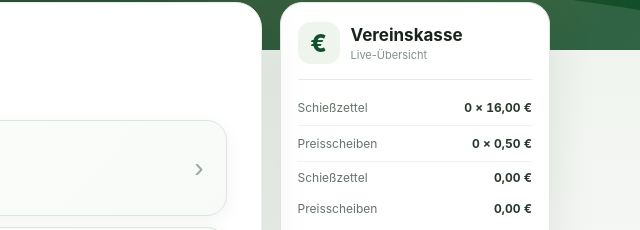
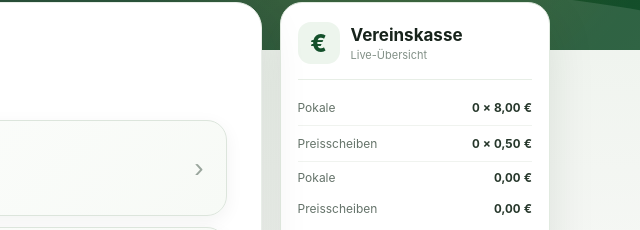
Before and after one commit to Alex021084/Pokal-Schiessen, a plain HTML site: page index.html in a window 1280 px wide. Shown: the part 174-404 px from the top of the page, 640-1280 px from the left. Drawn offline with Linux system fonts and the light colour scheme.

Commit message:
Add files via upload

```diff
--- a/index.html
+++ b/index.html
@@ -158,6 +158,12 @@ button{min-height:52px;border:0;border-radius:14px;padding:0 20px;font-size:16px
 .status-no{color:#cf3434;font-size:20px}
 .summary-reset{width:100%;margin-top:9px;min-height:45px;border:1px solid #edcaca;border-radius:12px;background:#fff5f4;color:#a52a2a;font-size:13px;font-weight:750;box-shadow:none}
 .summary-reset:hover{background:#fbe8e6;color:#8e1e1e}
+
+/* Einnahmen-Tabelle: Anzahl und Einnahmen sauber mittig ausrichten */
+.summary-table-wrap .summary-table thead th:nth-child(2),
+.summary-table-wrap .summary-table thead th:nth-child(3),
+.summary-table-wrap .summary-table tbody td:nth-child(2),
+.summary-table-wrap .summary-table tbody td:nth-child(3){text-align:center}
 </style></head><body>
 <header class="hero">
   <div class="brand">
@@ -197,9 +203,9 @@ button{min-height:52px;border:0;border-radius:14px;padding:0 20px;font-size:16px
 </main>
 <aside class="cash-card" aria-label="Vereinskasse">
   <div class="cash-head"><span class="cash-icon">€</span><div><strong>Vereinskasse</strong><small>Live-Übersicht</small></div></div>
-  <div class="cash-line"><span>Schießzettel</span><strong id="cashPokalCount">0 × 16,00 €</strong></div>
+  <div class="cash-line"><span>Pokale</span><strong id="cashPokalCount">0 × 8,00 €</strong></div>
   <div class="cash-line"><span>Preisscheiben</span><strong id="cashScheibenCount">0 × 0,50 €</strong></div>
-  <div class="cash-subtotal"><span>Schießzettel</span><strong id="cashPokalTotal">0,00 €</strong></div>
+  <div class="cash-subtotal"><span>Pokale</span><strong id="cashPokalTotal">0,00 €</strong></div>
   <div class="cash-subtotal"><span>Preisscheiben</span><strong id="cashScheibenTotal">0,00 €</strong></div>
   <div class="cash-total"><span>Gesamt</span><strong id="cashGrandTotal">0,00 €</strong></div>
   <div class="cash-actions">
@@ -510,9 +516,10 @@ function saveFinanceState(){
 }
 function updateCashRegister(){
   pokalCount=shotRecords.length;
-  const pokalTotal=pokalCount*16;
+  const trophyCount=pokalCount*2;
+  const pokalTotal=trophyCount*8;
   const scheibenTotal=preisscheibenCount*0.5;
-  $('cashPokalCount').textContent=pokalCount+' × 16,00 €';
+  $('cashPokalCount').textContent=trophyCount+' × 8,00 €';
   $('cashScheibenCount').textContent=preisscheibenCount+' × 0,50 €';
   $('cashPokalTotal').textContent=euro(pokalTotal);
   $('cashScheibenTotal').textContent=euro(scheibenTotal);
@@ -547,7 +554,7 @@ function renderSummary(){
     </div>
     <h3 class="summary-section-title">Einnahmen</h3>
     <div class="summary-table-wrap"><table class="summary-table"><thead><tr><th>Position</th><th>Anzahl</th><th>Einnahmen</th></tr></thead><tbody>
-      <tr><td>Schießzettel</td><td>${shotRecords.length}</td><td>${euro(sheetRevenue)}</td></tr>
+      <tr><td>Pokale</td><td>${shotRecords.length*2}</td><td>${euro(sheetRevenue)}</td></tr>
       <tr><td>Preisscheiben</td><td>${preisscheibenCount}</td><td>${euro(discRevenue)}</td></tr>
     </tbody></table></div>
     <div class="summary-income" style="margin-top:10px"><span>Gesamteinnahmen</span><strong>${euro(sheetRevenue+discRevenue)}</strong></div>
```
Also changed, not shown: 1 other file.
